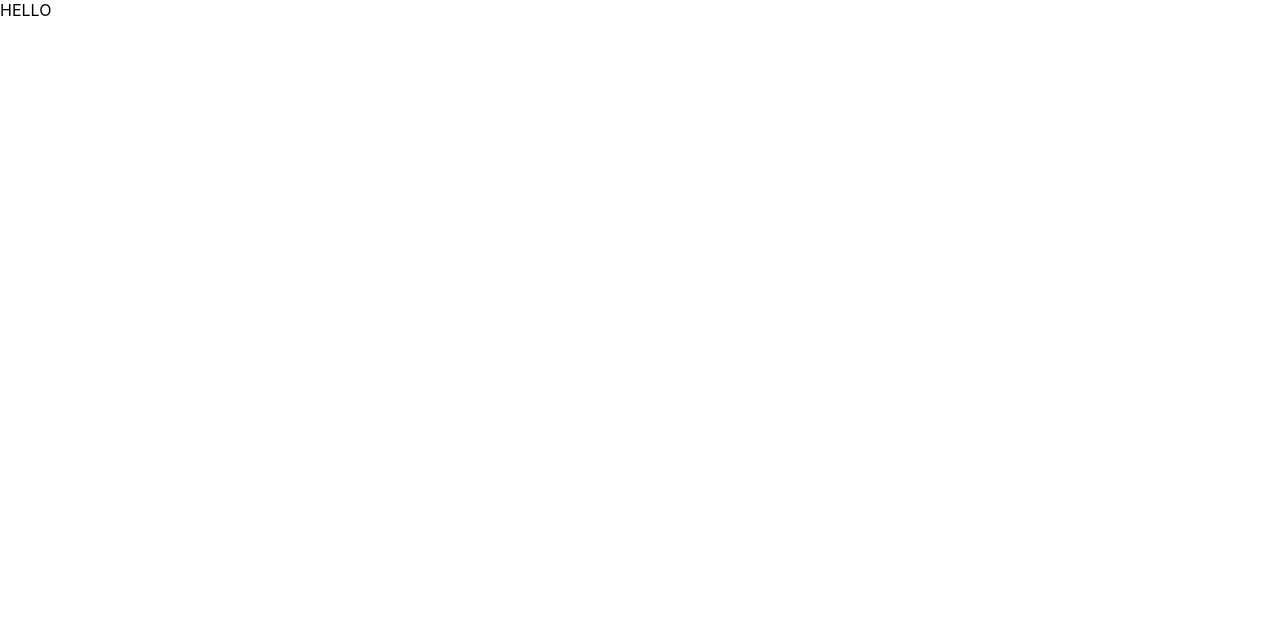
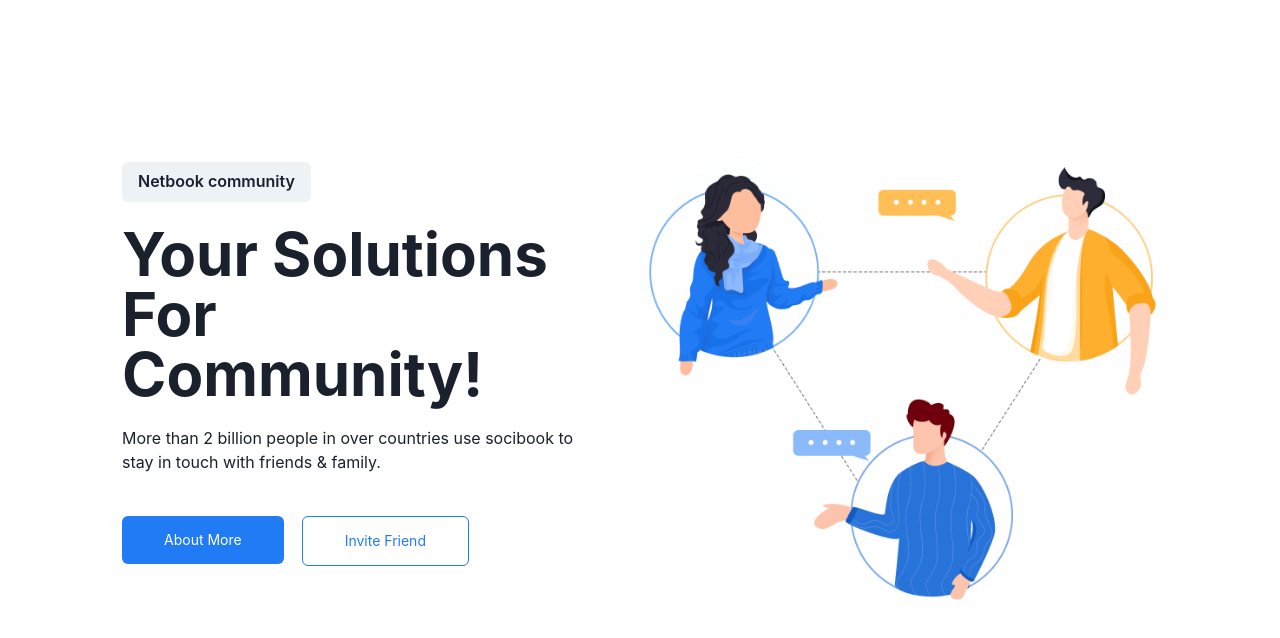
Before and after one commit to ricoputrap/landing-netbook, a Next.js app: page / in a window 1280 px wide. Shown: the top 638 px of the page. Built offline with nearby package versions, Linux system fonts and the light colour scheme.

Commit message:
+T1 implement Hero section

```diff
--- /dev/null
+++ b/components/atoms/Buttons.js
@@ -0,0 +1,19 @@
+import { Button } from "@chakra-ui/react";
+import styled from "@emotion/styled";
+
+export const ButtonPrimary = styled(Button)`
+  color: var(--chakra-colors-white);
+  font-size: 14px;
+  font-weight: normal;
+  padding: 24px 42px;
+  background: var(--chakra-colors-blue-primary);
+`;
+
+export const ButtonSecondary = styled(Button)`
+  color: var(--chakra-colors-blue-primary);
+  font-size: 14px;
+  font-weight: normal;
+  padding: 24px 42px;
+  background: var(--chakra-colors-white);
+  border: 1px solid var(--chakra-colors-blue-primary);
+`;
--- /dev/null
+++ b/components/atoms/Section.js
@@ -0,0 +1,9 @@
+import styled from "@emotion/styled";
+
+export const Section = styled.section`
+  display: flex;
+
+  @media only screen and (min-width: 1440px) {
+    justify-content: center;
+  }
+`;
--- /dev/null
+++ b/components/molecules/HeroCTA.js
@@ -0,0 +1,18 @@
+import { Button, Flex } from '@chakra-ui/react'
+import React from 'react'
+import { ButtonPrimary, ButtonSecondary } from '../atoms/Buttons'
+
+const HeroCTA = () => {
+  return (
+    <Flex columnGap="18px">
+      <ButtonPrimary>
+        About More
+      </ButtonPrimary>
+      <ButtonSecondary>
+        Invite Friend
+      </ButtonSecondary>
+    </Flex>
+  )
+}
+
+export default HeroCTA
--- /dev/null
+++ b/components/molecules/HeroContents.js
@@ -0,0 +1,15 @@
+import { Box, Stack } from '@chakra-ui/react'
+import React from 'react'
+import HeroCTA from './HeroCTA'
+import HeroTitles from './HeroTitles'
+
+const HeroContents = () => {
+  return (
+    <Stack rowGap="42px">
+      <HeroTitles />
+      <HeroCTA />
+    </Stack>
+  )
+}
+
+export default HeroContents
--- /dev/null
+++ b/components/molecules/HeroTitles.js
@@ -0,0 +1,22 @@
+import { Button, Flex, Heading, Stack, Text } from '@chakra-ui/react'
+import React from 'react'
+
+const HeroTitles = () => {
+  return (
+    <Stack rowGap="22px">
+      <Button variant="solid" width="fit-content">
+        Netbook community
+      </Button>
+
+      <Heading as="h1" size={{ base: "2xl", sm: "3xl" }}>
+        Your Solutions For Community!
+      </Heading>
+
+      <Text>
+        More than 2 billion people in over countries use socibook to stay in touch with friends & family.
+      </Text>
+    </Stack>
+  )
+}
+
+export default HeroTitles
--- /dev/null
+++ b/components/organisms/Hero.js
@@ -0,0 +1,29 @@
+import { Box, Flex } from '@chakra-ui/react'
+import React from 'react'
+import HeroContents from '../molecules/HeroContents'
+import HeroImage from "../../public/img/hero.png"
+import Image from 'next/image'
+import { Section } from '../atoms/Section'
+
+const Hero = () => {
+  return (
+    <Section id="hero">
+      <Flex
+        padding={{ base: "40px", sm: "80px", md: "122px" }}
+        columnGap="20px"
+        justifyContent="space-between"
+        alignItems="center"
+      >
+        <Box flexBasis={{ base: "100%", lg: "45%" }}>
+          <HeroContents />
+        </Box>
+
+        <Box flexBasis={{ base: "0", lg: "55%" }} display={{ base: "none", lg: "block" }}>
+          <Image src={HeroImage} alt="hero-img" />
+        </Box>
+      </Flex>
+    </Section>
+  )
+}
+
+export default Hero
--- a/package.json
+++ b/package.json
@@ -9,6 +9,10 @@
     "lint": "next lint"
   },
   "dependencies": {
+    "@chakra-ui/react": "^2.2.9",
+    "@emotion/react": "^11.10.0",
+    "@emotion/styled": "^11.10.0",
+    "framer-motion": "^7.2.1",
     "next": "12.2.5",
     "react": "18.2.0",
     "react-dom": "18.2.0"
--- a/pages/_app.js
+++ b/pages/_app.js
@@ -1,7 +1,23 @@
+import { ChakraProvider, extendTheme } from '@chakra-ui/react'
 import '../styles/globals.css'
 
+const theme = extendTheme({
+  colors: {
+    white: "#FFFFFF",
+    blue: {
+      "primary": "#217BF4",
+    }
+  }
+})
+
 function MyApp({ Component, pageProps }) {
-  return <Component {...pageProps} />
+
+
+  return (
+    <ChakraProvider theme={ theme }>
+      <Component {...pageProps} />
+    </ChakraProvider>
+  )
 }
 
 export default MyApp
--- a/pages/index.js
+++ b/pages/index.js
@@ -1,4 +1,5 @@
 import Head from 'next/head'
+import Hero from '../components/organisms/Hero'
 
 export default function Home() {
   return (
@@ -10,7 +11,7 @@ export default function Home() {
       </Head>
 
       <main>
-        HELLO
+        <Hero />
       </main>
 
       <footer>
```
Also changed, not shown: public/img/hero.png (added), 1 other file (tests, documents, lock files or other folders).
